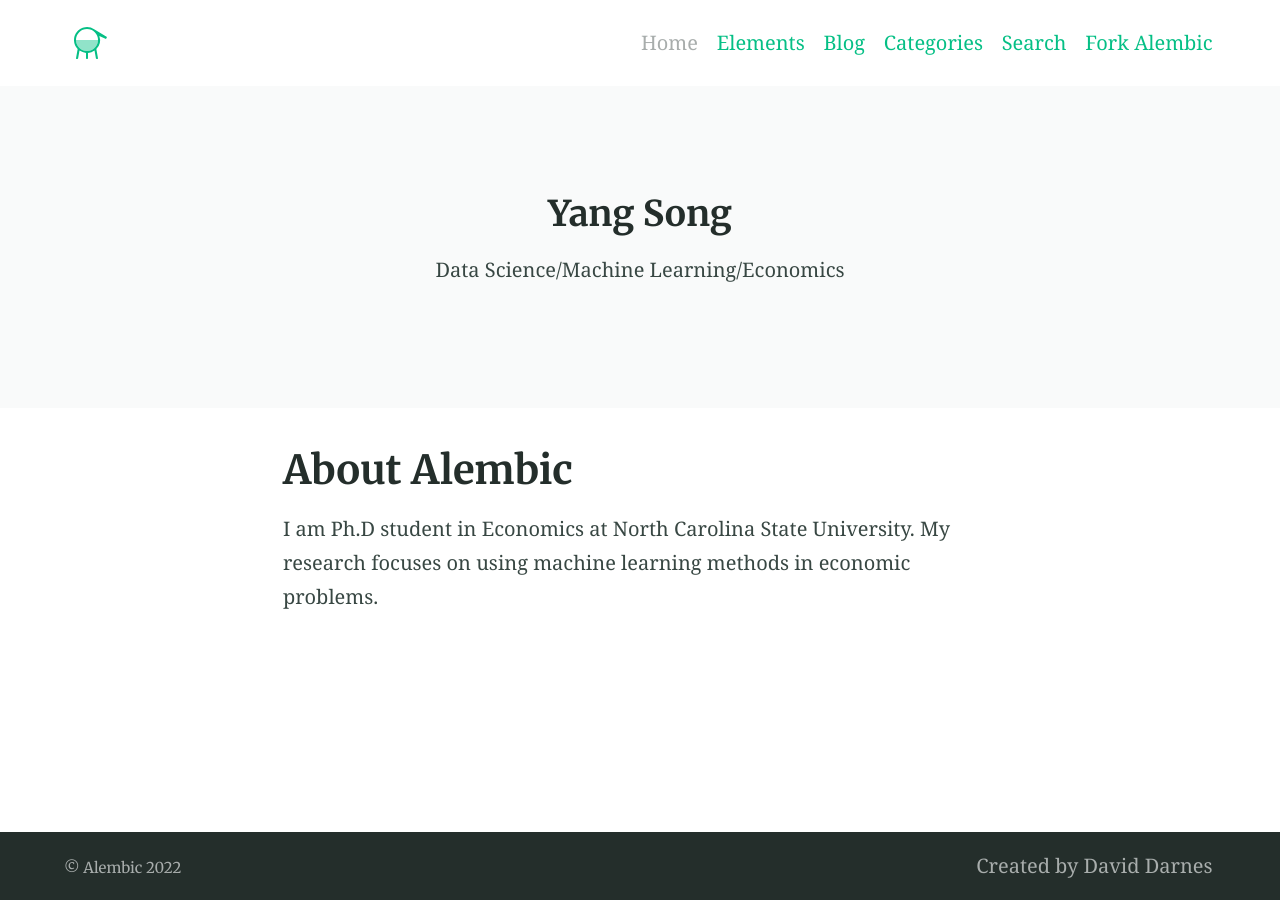
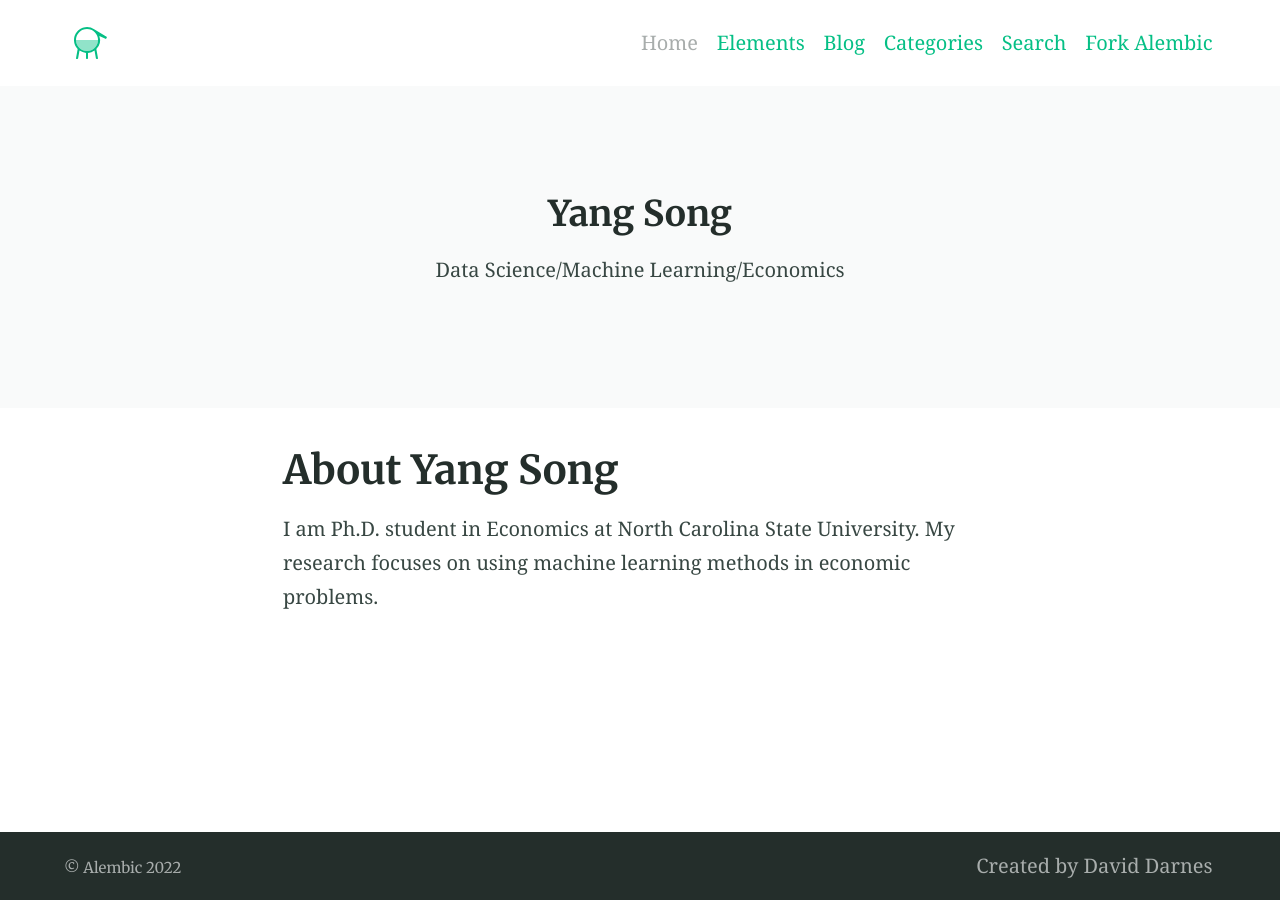
Before and after one commit to ysong126/ysong126.github.io, a Jekyll site: the page built from index.md, in a window 1280 px wide. Built offline with Jekyll 4.4.1, drawn with Linux system fonts in a browser that asks for light colours; part of the change alters nothing that is shown.

Commit message:
Update index.md

```diff
--- a/index.md
+++ b/index.md
@@ -1,9 +1,9 @@
 ---
-title: About Alembic
+title: About Yang Song
 feature_text: |
   ## Yang Song
   Data Science/Machine Learning/Economics
-excerpt: "Alembic is a starting point for [Jekyll](https://jekyllrb.com/) projects. Rather than starting from scratch, this boilerplate is designed to get the ball rolling immediately. Install it, configure it, tweak it, push it."
+excerpt: "I am Ph.D. student in Economics at North Carolina State University. My research focuses on using machine learning methods in economic problems."
 ---
 
- I am Ph.D student in Economics at North Carolina State University. My research focuses on using machine learning methods in economic problems.
+ I am Ph.D. student in Economics at North Carolina State University. My research focuses on using machine learning methods in economic problems.
```
